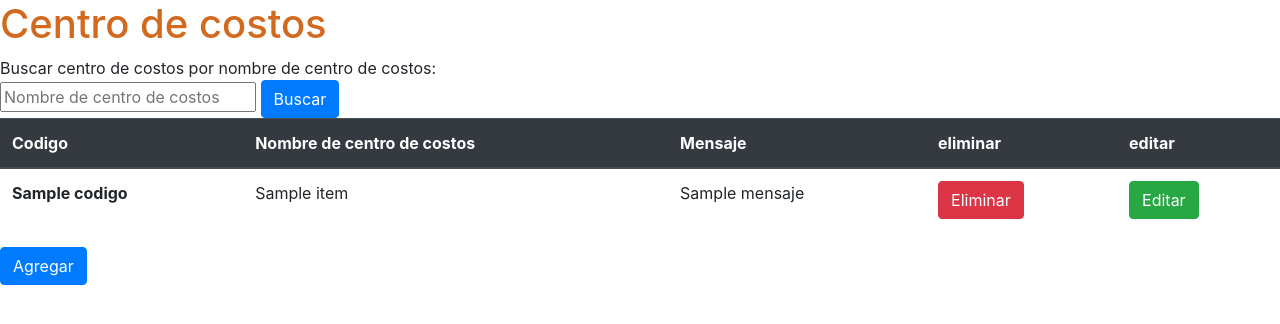
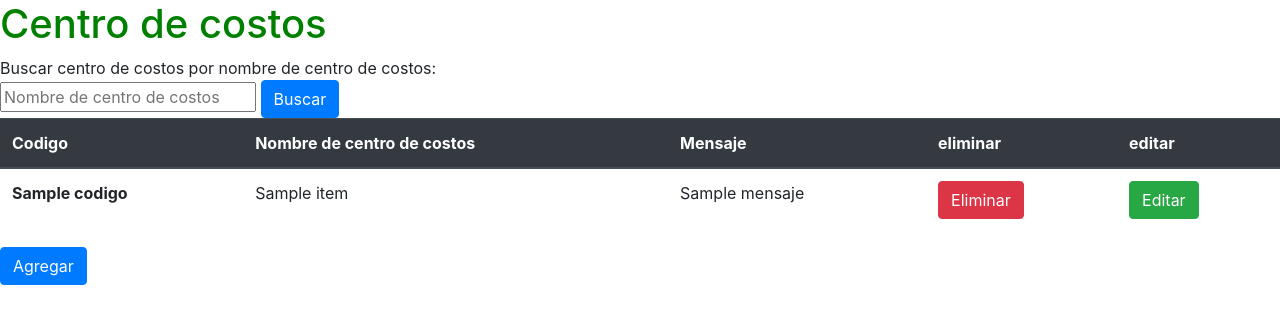
Before and after one commit to JossueJativa/ModeladoDeSoftware, a Django app: page /search in a window 1280 px wide. Shown: the top 324 px of the page. Run offline with Django 4.2, Linux system fonts and the light colour scheme; tables that the repository leaves empty hold one stand-in row (values such as "Sample post"); a database or web service that is not in the repository returns one stand-in record (values such as "Sample title"); data that the repository does not hold is empty; some libraries are stand-ins or nearby versions.

Commit message:
Ingreso de las carpetas de css

```diff
--- a/RecursosHumanos/CentroCostos/css/styles.css
+++ b/RecursosHumanos/CentroCostos/css/styles.css
@@ -1,3 +1,3 @@
 h1{
-    color: chocolate;
+    color: green;
 }
--- a/RecursosHumanos/CentroCostos/templates/layout.html
+++ b/RecursosHumanos/CentroCostos/templates/layout.html
@@ -5,7 +5,7 @@
 <head>
     <title> {% block title %} TTHH {% endblock  %}</title>
     <link rel="stylesheet" href="https://stackpath.bootstrapcdn.com/bootstrap/4.4.1/css/bootstrap.min.css" integrity="sha384-Vkoo8x4CGsO3+Hhxv8T/Q5PaXtkKtu6ug5TOeNV6gBiFeWPGFN9MuhOf23Q9Ifjh" crossorigin="anonymous">
-    <link rel="stylesheet" type="text/css" href="../css/styles.css">
+    <link rel="stylesheet" type="text/css" href="../styles.css">
 </head>
 <body>
     {% block body %}
```
